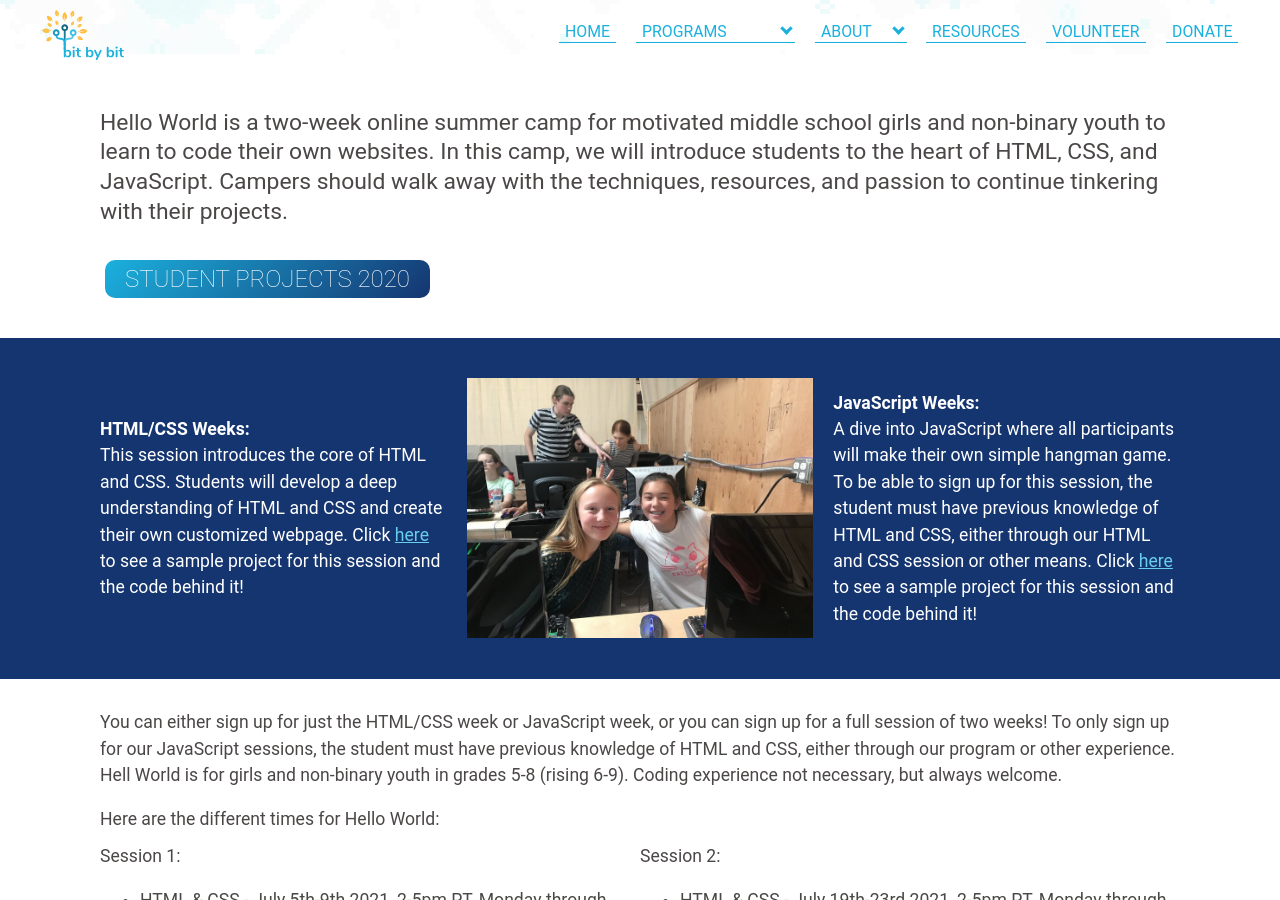
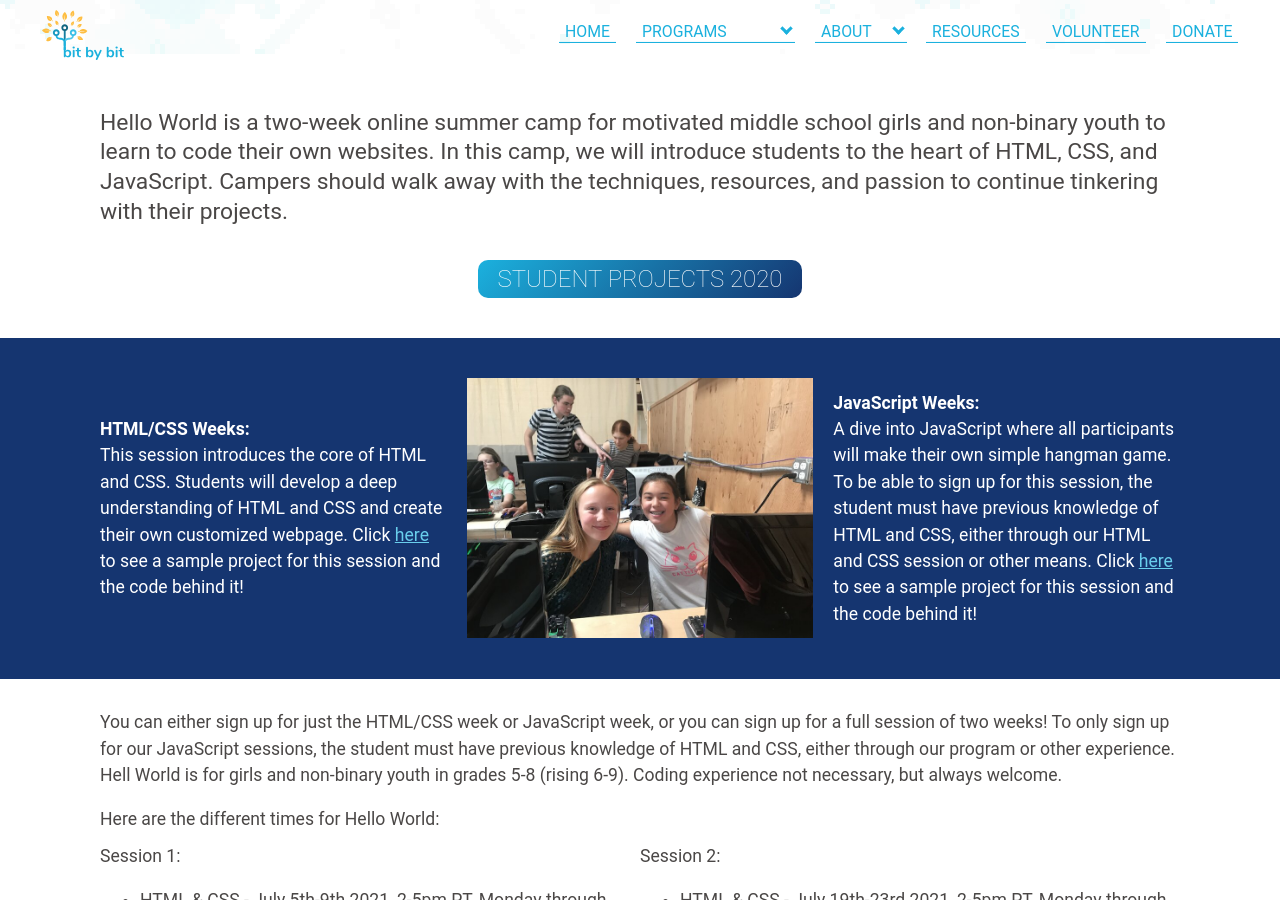
Before and after one commit to bit-by-bit-coding/bxb-website, a Jekyll site: the page built from helloworld.html, in a window 1280 px wide and 900 px high, scrolled down 311 px. Built offline with Jekyll 4.4.1, drawn with Linux system fonts in a browser that asks for light colours; nearby versions of some CDN libraries; some web fonts are replaced.

Commit message:
fixing and adding styling for hw and ff

```diff
--- a/styles/programdetails.scss
+++ b/styles/programdetails.scss
@@ -264,13 +264,13 @@
   line-height: 1.5em;
 }
 
-#student-projects{
+.middle-button{
   text-align: center;
   display: block;
   margin: auto;
 }
 
-.action-button{
+.largebutton{
   background-image: none;
   background-color: $lightblue;
 }
@@ -279,12 +279,17 @@
   margin: 0;
 }
 
+.space {
+  margin-right: 45px;
+}
+
 .blue-box{
   align-items: center;
   color: #fff;
   margin: 30px -100px;
   padding: 10px 100px;
   background: $dark;
+  overflow: hidden;
 
   a{
     color: $lightblue;
@@ -292,7 +297,7 @@
 
   @media screen and (max-width: 767px) {
     padding: 10px 50px;
-    margin: 30px -30px;
+    margin: 30px -35px;
   }
 }
 
@@ -305,6 +310,10 @@
   #javascript-week{
     padding-bottom: 30px;
   }
+
+  #project-links{
+    text-align: center;
+  }
 }
 
 @media screen and (max-width: 767px) {
@@ -312,7 +321,20 @@
 		display: none;
 	}
 
+  #ff-image {
+    display: none;
+  }
+
   .details-item{
-    margin: 25px 0;
+    margin: 10px 0;
   }
 }
+
+//Form and Function
+#ff-image {
+  width: 20vw;
+  max-width: 350px;
+  margin: 15px;
+  margin-right: 35px;
+  padding: 0 20px;
+}
```
